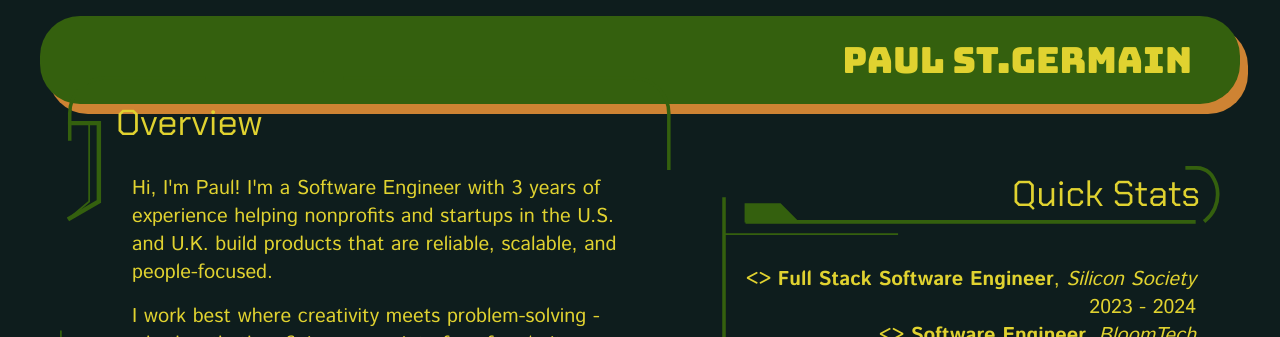
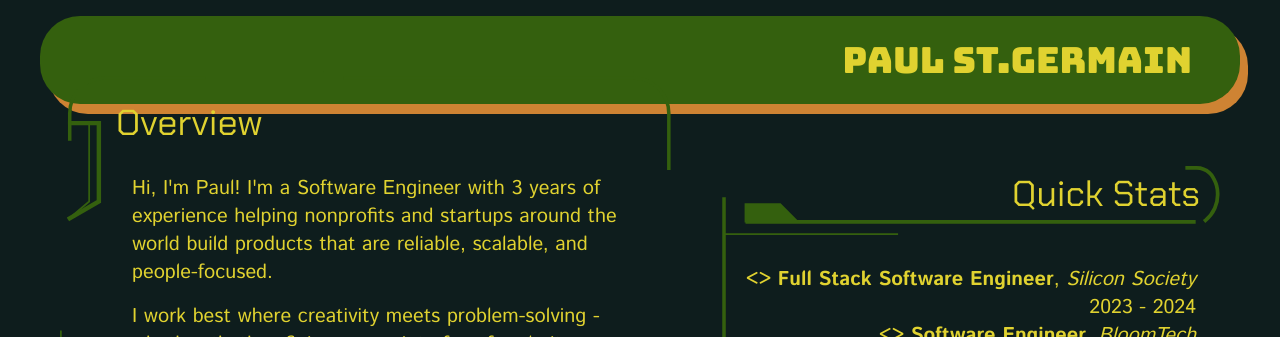
Before and after one commit to paulstgermain/portfolio, a Next.js app: page /about in a window 1280 px wide. Shown: the top 337 px of the page. Built offline with nearby package versions, Linux system fonts and the light colour scheme.

Commit message:
quick overview tweak

```diff
--- a/src/components/AboutOverview.tsx
+++ b/src/components/AboutOverview.tsx
@@ -92,7 +92,7 @@ export default function AboutOverview() {
           ">
             <p className={`${overviewText}`}>
               Hi, I&apos;m Paul! I&apos;m a Software Engineer with 3 years of
-              experience helping nonprofits and startups in the U.S. and U.K. build products that are reliable, scalable, and people-focused.
+              experience helping nonprofits and startups around the world build products that are reliable, scalable, and people-focused.
             </p>
             <p className={`${overviewText}`}>
               I work best where creativity meets problem-solving - whether that&apos;s refining a user interface for clarity, improving a backend flow for performance, or helping a small team ship features quickly without losing sight of quality. Colleagues know me for bringing curiosity, empathy, and integrity into my work, and for caring as much about the why behind a product as the how it gets built.
```
